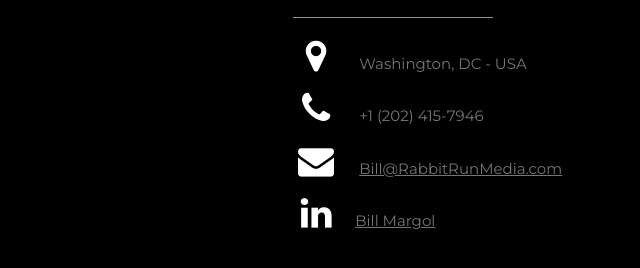
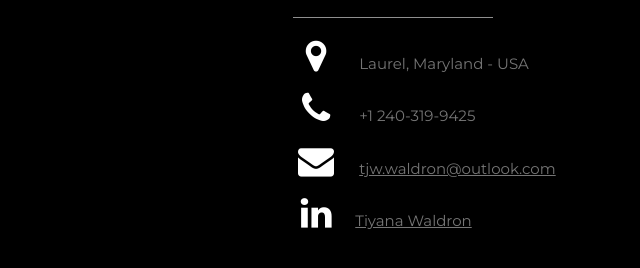
Before and after one commit to tiyanawaldron/tiyanawaldron.github.io, a plain HTML site: page index.html in a window 1280 px wide. Shown: the part 1328-1596 px from the top of the page, 415-1055 px from the left. Drawn offline with nearby package versions, Linux system fonts and the light colour scheme.

Commit message:
Update index.html

```diff
--- a/index.html
+++ b/index.html
@@ -101,7 +101,7 @@ body, h1,h2,h3,h4,h5,h6 {font-family: "Montserrat", sans-serif}
 
   <!-- End Portfolio Section -->
   <div class="w3-padding-64 w3-content">
-      <h1 class="w3-center w3-text-light-grey"><p><a href="Bill Margol Resume - 2024.pdf">Resume</a>
+      <h1 class="w3-center w3-text-light-grey"><p><a href="Waldron Resume.pdf">Resume</a>
   </div>
   <!-- Contact Section -->
   <div class="w3-padding-64 w3-content w3-text-grey" id="contact">
@@ -109,10 +109,10 @@ body, h1,h2,h3,h4,h5,h6 {font-family: "Montserrat", sans-serif}
     <hr style="width:200px" class="w3-opacity">
 
     <div class="w3-section">
-      <p><i class="fa fa-map-marker fa-fw w3-text-white w3-xxlarge w3-margin-right"></i> Washington, DC - USA</p>
-      <p><i class="fa fa-phone fa-fw w3-text-white w3-xxlarge w3-margin-right"></i> +1 (202) 415-7946</p>
-      <p><i class="fa fa-envelope fa-fw w3-text-white w3-xxlarge w3-margin-right"> </i> <a href="mailto:bill@rabbitrunmedia.com">Bill@RabbitRunMedia.com</a></p>
-      <p><i class="fa fa-linkedin fa-fw w3-text-white w3-xxlarge w3-margin-right"></i><a href="http://www.linkedin.com/in/billmargol">Bill Margol</p>
+      <p><i class="fa fa-map-marker fa-fw w3-text-white w3-xxlarge w3-margin-right"></i> Laurel, Maryland - USA</p>
+      <p><i class="fa fa-phone fa-fw w3-text-white w3-xxlarge w3-margin-right"></i> +1 240-319-9425</p>
+      <p><i class="fa fa-envelope fa-fw w3-text-white w3-xxlarge w3-margin-right"> </i> <a href="mailto:tjw.waldron@outlook.com">tjw.waldron@outlook.com</a></p>
+      <p><i class="fa fa-linkedin fa-fw w3-text-white w3-xxlarge w3-margin-right"></i><a href="https://www.linkedin.com/in/tiyanawaldron/">Tiyana Waldron</p>
     </div><br>
 
       </p>
```
